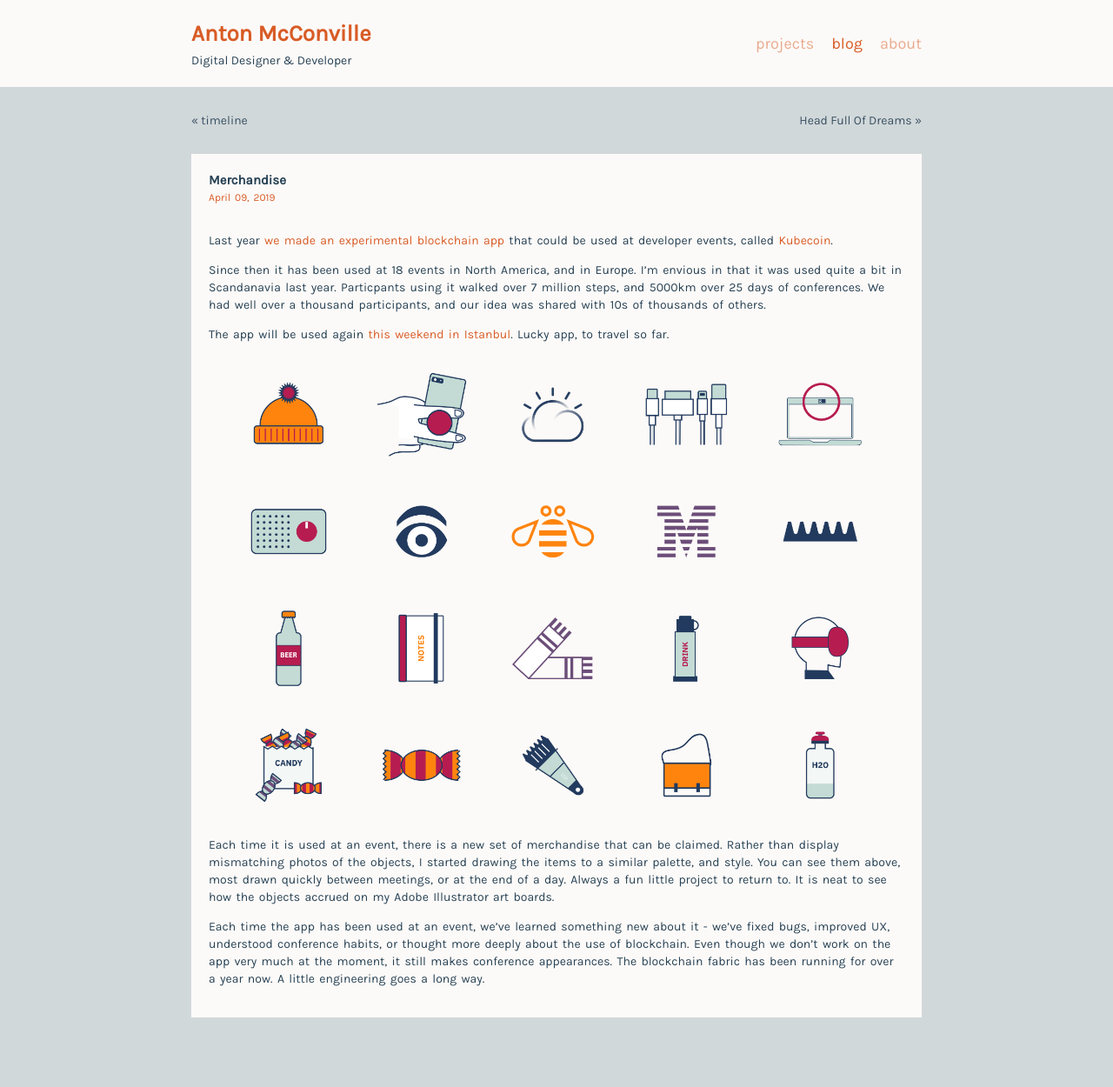
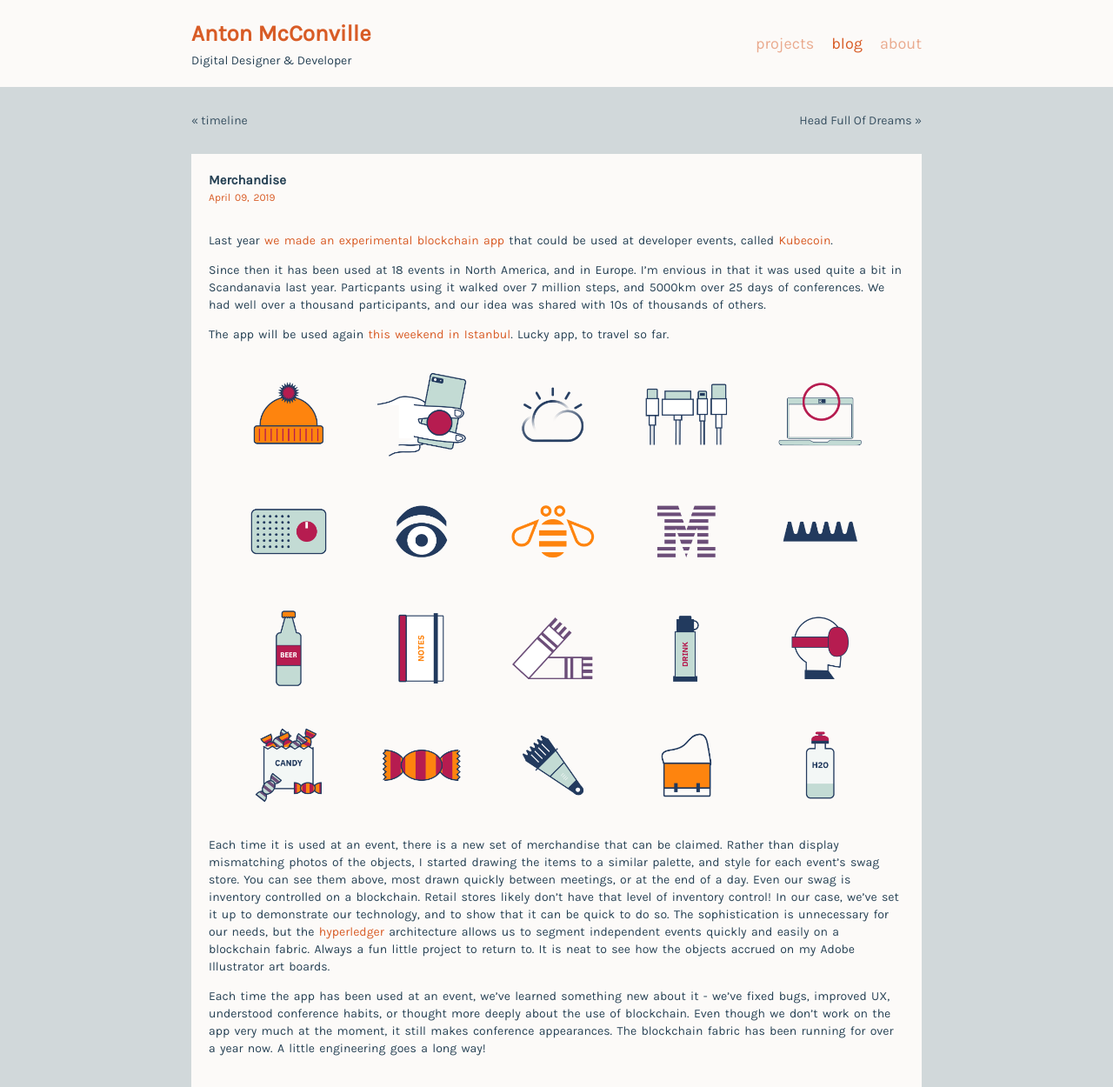
Before and after one commit to mcconville/blog, a Jekyll site: the page built from _posts/blog/2019-04-09-merchandise.md, in a window 1280 px wide. Shown: the whole page at 87% size. Built offline with Jekyll 4.4.1, drawn with Linux system fonts in a browser that asks for light colours; before the commit the page ends 1170 px from its top, so only the background shows below that.

Commit message:
updating blog post

```diff
--- a/_layouts/layout.html
+++ b/_layouts/layout.html
@@ -29,7 +29,7 @@
   <!-- Favicon
   –––––––––––––––––––––––––––––––––––––––––––––––––– -->
 
-  <link rel="icon" type="image/png" href="https://github.com/mcconville/blog/blob/53b5dd35d297f2d6df1319c72fd92fcf5ff43256/images/favicon.png">
+  <link rel="icon" type="image/png" href="https://raw.githubusercontent.com/mcconville/blog/53b5dd35d297f2d6df1319c72fd92fcf5ff43256/images/favicon.png">
 
   <!-- Global site tag (gtag.js) - Google Analytics -->
 
--- a/_posts/blog/2019-04-09-merchandise.md
+++ b/_posts/blog/2019-04-09-merchandise.md
@@ -13,6 +13,6 @@ The app will be used again [this weekend in Istanbul](http://summit.devnot.com/i
 
 <img src="https://raw.githubusercontent.com/mcconville/blog/gh-pages/images/kubecoinprizes%402x.png" width="100%">
 
-Each time it is used at an event, there is a new set of merchandise that can be claimed. Rather than display mismatching photos of the objects, I started drawing the items to a similar palette, and style. You can see them above, most drawn quickly between meetings, or at the end of a day. Always a fun little project to return to. It is neat to see how the objects accrued on my Adobe Illustrator art boards.
+Each time it is used at an event, there is a new set of merchandise that can be claimed. Rather than display mismatching photos of the objects, I started drawing the items to a similar palette, and style for each event's swag store. You can see them above, most drawn quickly between meetings, or at the end of a day. Even our swag is inventory controlled on a blockchain. Retail stores likely don't have that level of inventory control! In our case, we've set it up to demonstrate our technology, and to show that it can be quick to do so. The sophistication is unnecessary for our needs, but the [hyperledger](https://www.hyperledger.org/) architecture allows us to segment independent events quickly and easily on a blockchain fabric. Always a fun little project to return to. It is neat to see how the objects accrued on my Adobe Illustrator art boards.
 
-Each time the app has been used at an event, we've learned something new about it - we've fixed bugs, improved UX, understood conference habits, or thought more deeply about the use of blockchain. Even though we don't work on the app very much at the moment, it still makes conference appearances. The blockchain fabric has been running for over a year now. A little engineering goes a long way.
+Each time the app has been used at an event, we've learned something new about it - we've fixed bugs, improved UX, understood conference habits, or thought more deeply about the use of blockchain. Even though we don't work on the app very much at the moment, it still makes conference appearances. The blockchain fabric has been running for over a year now. A little engineering goes a long way!
```
